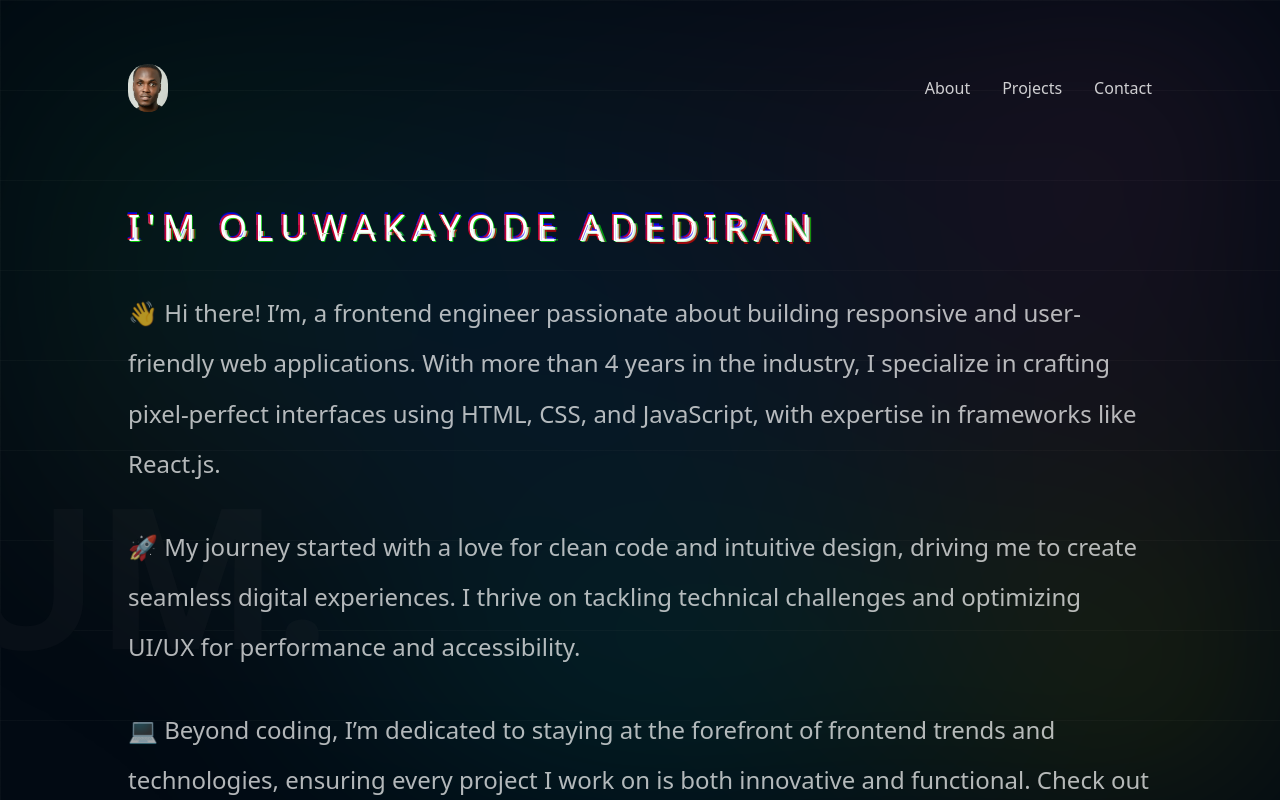
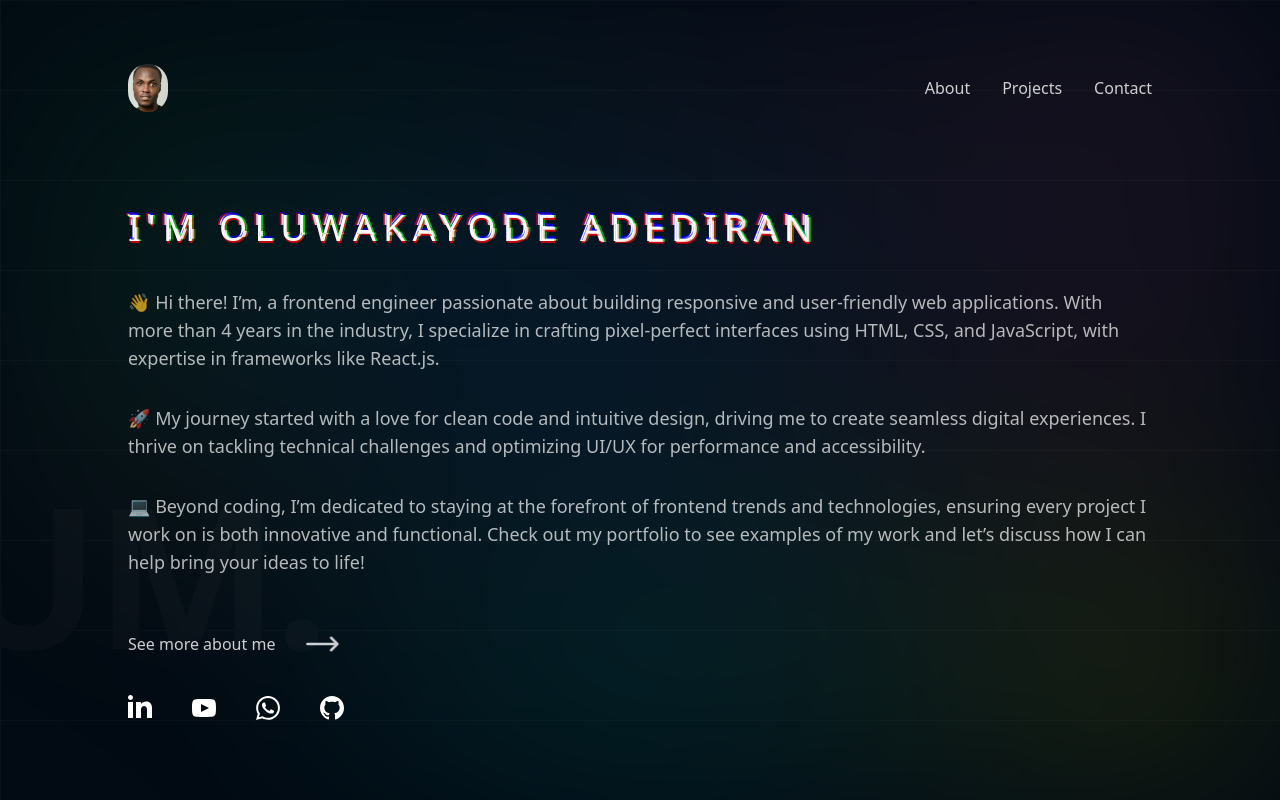
Before and after one commit to stephenkayade/my-portfolio, a React (Create React App) app: page / in a window 1280 px wide. Shown: the top 800 px of the page. Built offline with nearby package versions, Linux system fonts and the light colour scheme.

Commit message:
added view  resume

```diff
--- a/src/components/header/Navbar.tsx
+++ b/src/components/header/Navbar.tsx
@@ -7,12 +7,13 @@ import { usePositionScroll } from '../../hooks'
 
 const Navbar: React.FC = () => {
 
-    // scrollPosition = usePositionScroll()
-    // bg-[rgba(0,0,0,0.4)]
+    const scrollPosition = usePositionScroll()
+
+    const scrollTo =  scrollPosition > 150
 
     return (
         <>
-            <nav className=" sticky top-0 z-20 mx-auto flex w-full items-center justify-between mb-8">
+            <nav className={`${scrollTo ? 'bg-[rgba(0,0,0,0.4)] py-4 px-5' : ''} transition-all ease-in-out duration-400 sticky top-0 z-20 mx-auto flex w-full items-center justify-between mb-8`}>
                 <Link to='/'>
                     <Logo width='2.5rem' height='3rem' />
                 </Link>
--- a/src/components/layouts/PageWrapper.tsx
+++ b/src/components/layouts/PageWrapper.tsx
@@ -1,12 +1,14 @@
 import React from 'react'
 import { IPageWrapper } from '../../utils/types'
 import Navbar from '../header/Navbar'
+import { usePositionScroll } from '../../hooks'
 
 const PageWrapper: React.FC<IPageWrapper> = ({ children }) => {
+
     return (
         <>
-            <main className="page-landing">
-                <div className="2xl:max-w-screen-xl max-w-screen-lg mx-auto pt-16 pb-10 2xl:px-0 xl:px-0 md:px-10 lg:px-10 px-8">
+            <main className={`page-landing`}>
+                <div className={`2xl:max-w-screen-xl max-w-screen-lg mx-auto pt-16 pb-10 2xl:px-0 xl:px-0 md:px-10 lg:px-10 px-8`}>
                     <Navbar />
                     {children}
                 </div>
--- a/src/pages/home/Bio.tsx
+++ b/src/pages/home/Bio.tsx
@@ -6,12 +6,12 @@ const Bio = () => {
         <>
             <div className='text-white/70 pt-20 text-md font-light 2xl:leading-[2.3em] lg:leading-[2.3em] md:leading-[2.3em] leading-loose'>
 
-                <p className='2xl:mb-7 lg:mb-8 mb-4 2xl:text-2xl lg:text-2xl text-[15px] lg:leading-[2.1em]'>
+                <p className='2xl:mb-7 lg:mb-8 mb-4 2xl:text-2xl xl:text-lg lg:text-2xl text-[15px] lg:leading-[2.1em]'>
                     👋 Hi there! I’m, a frontend engineer passionate about building responsive and user-friendly web applications. With more than 4 years in the industry, I specialize in crafting pixel-perfect interfaces using HTML, CSS, and JavaScript, with expertise in frameworks like React.js. </p>
 
-                <p className='mb-4 2xl:mb-7 lg:mb-8 2xl:text-2xl lg:text-2xl text-[15px] lg:leading-[2.1em]'>🚀 My journey started with a love for clean code and intuitive design, driving me to create seamless digital experiences. I thrive on tackling technical challenges and optimizing UI/UX for performance and accessibility.</p>
+                <p className='mb-4 2xl:mb-7 lg:mb-8 2xl:text-2xl xl:text-lg  lg:text-2xl text-[15px] lg:leading-[2.1em]'>🚀 My journey started with a love for clean code and intuitive design, driving me to create seamless digital experiences. I thrive on tackling technical challenges and optimizing UI/UX for performance and accessibility.</p>
 
-                <p className='  2xl:text-2xl lg:text-2xl text-[15px] lg:leading-[2.1em]'>💻 Beyond coding, I’m dedicated to staying at the forefront of frontend trends and technologies, ensuring every project I work on is both innovative and functional. Check out my portfolio to see examples of my work and let’s discuss how I can help bring your ideas to life!</p>
+                <p className='  2xl:text-2xl lg:text-2xl text-[15px] xl:text-lg  lg:leading-[2.1em]'>💻 Beyond coding, I’m dedicated to staying at the forefront of frontend trends and technologies, ensuring every project I work on is both innovative and functional. Check out my portfolio to see examples of my work and let’s discuss how I can help bring your ideas to life!</p>
 
             </div >
         </>
--- a/src/pages/resume/index.tsx
+++ b/src/pages/resume/index.tsx
@@ -26,7 +26,7 @@ const Resume = () => {
                             <Link to='/contact' className='text-md text-white font-medium'> contact page,</Link>
                         </span>
                         <span>
-                            <a href="" target='_blank' className='text-md text-white font-medium'> view,</a>
+                            <a href="https://drive.google.com/drive/folders/1bJIKwlk_5s_0MppXWMd7WQBhfvxpsUKc" target='_blank' className='text-md text-white font-medium'> view,</a>
                         </span>
                         <span className='text-slate-400 font-light'> or </span>
                         <span className=' text-white font-medium'> download </span>
```
Also changed, not shown: src/hooks/index.tsx (line endings or trailing spaces).
